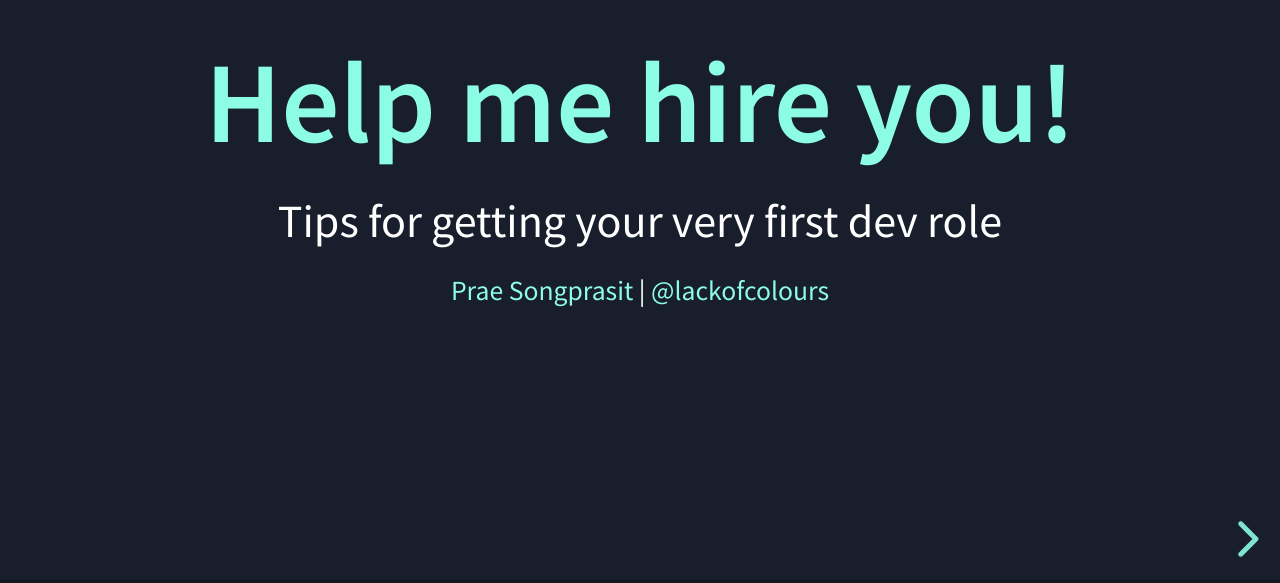
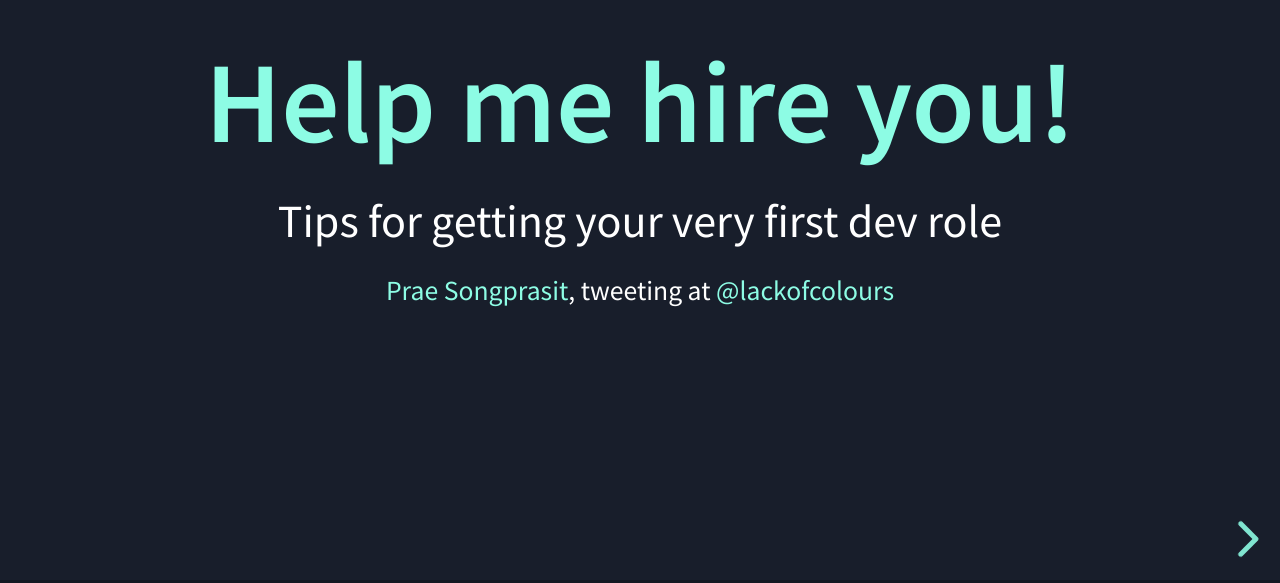
Before and after one commit to lackofcolours/talk_help-me-hire-you, a website: page index.html in a window 1280 px wide. Shown: the part 217-800 px from the top of the page. Drawn offline with Linux system fonts and the light colour scheme.

Commit message:
Improved url readability

```diff
--- a/index.html
+++ b/index.html
@@ -37,7 +37,7 @@
 					<h1>Help me hire you!</h1>
 					<p>Tips for getting your very first dev role</p>
 					<small>
-						<a href="https://lackofcolours.com">Prae Songprasit</a> | <a href="https://twitter.com/lackofcolours" title="Prae Songprasit's twitter">@lackofcolours</a>
+						<a href="https://lackofcolours.com">Prae Songprasit</a>, tweeting at <a href="https://twitter.com/lackofcolours">@lackofcolours</a>
 					</small>
 
 					<aside class="notes">
```
